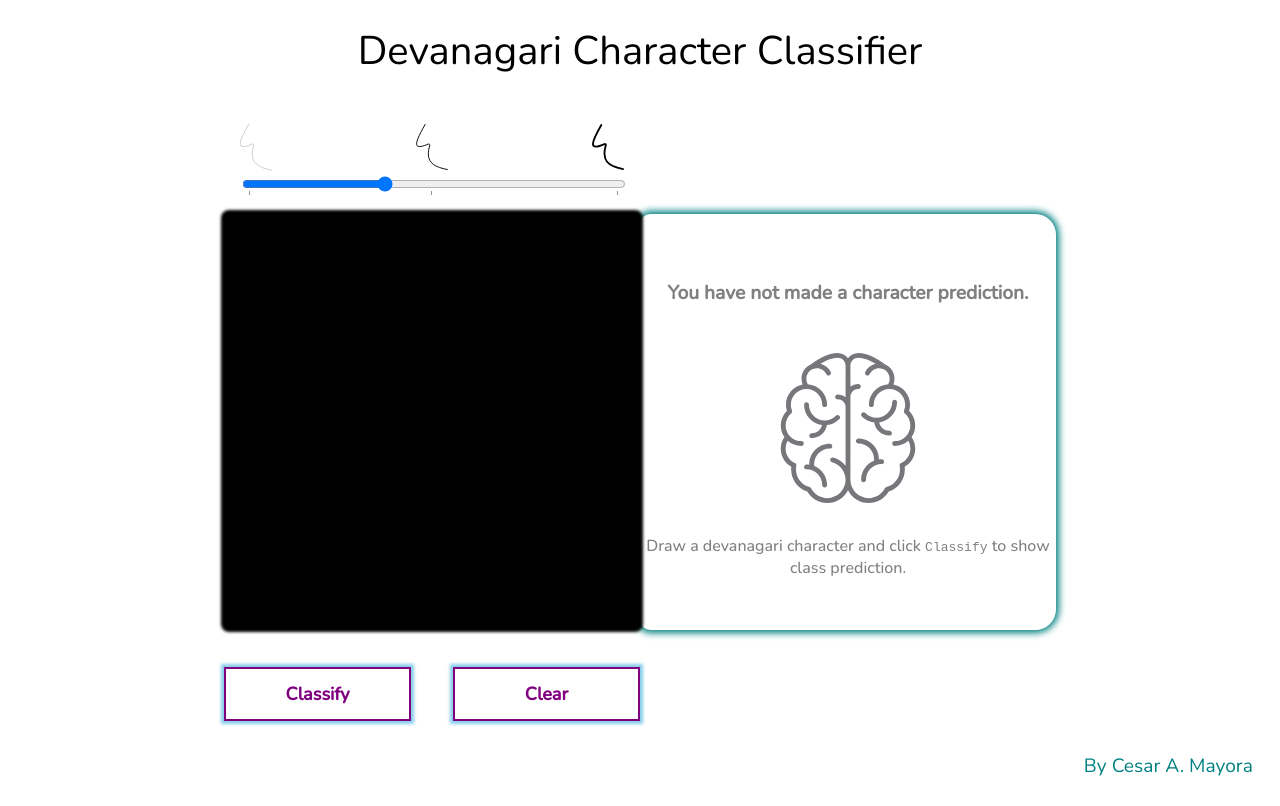
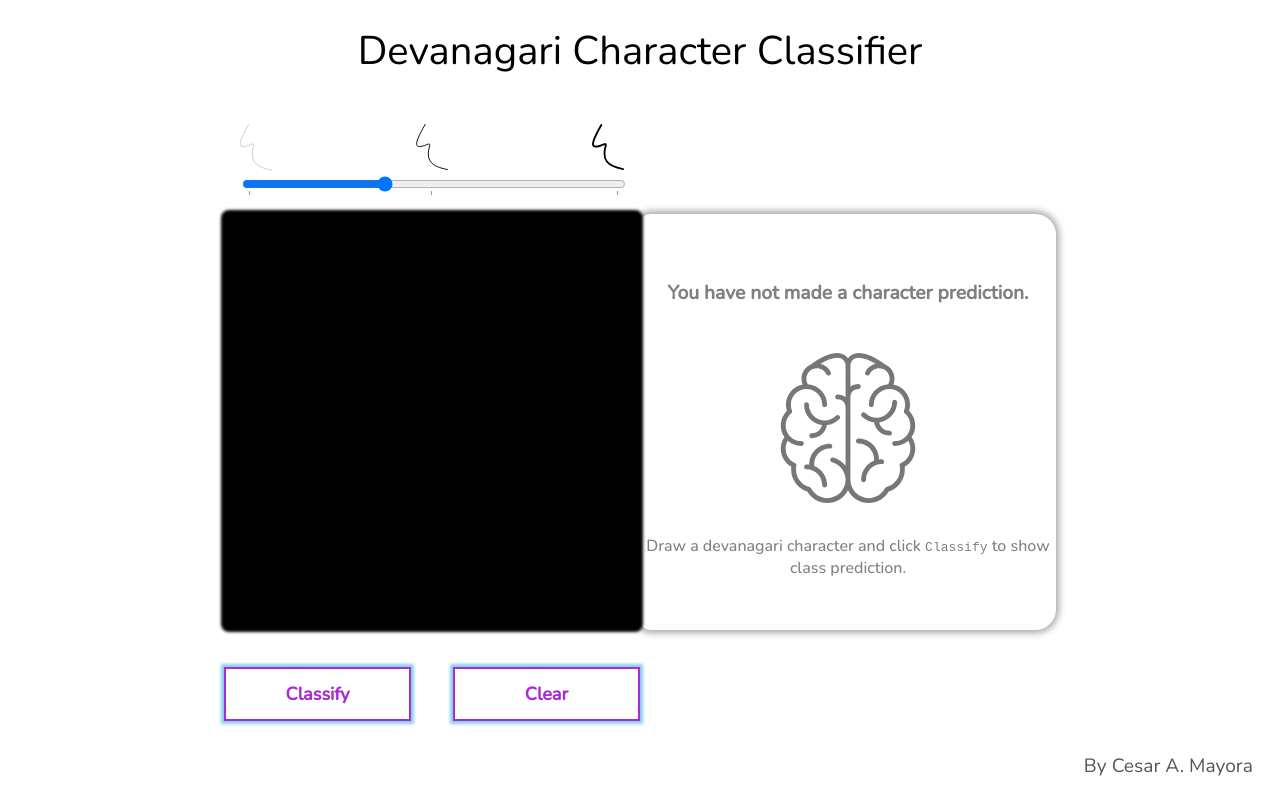
Before and after one commit to mayoras/devanagari-classifier, a SvelteKit app in the folder devan-web/: page / in a window 1280 px wide. Built offline with nearby package versions, Linux system fonts and the light colour scheme.

Commit message:
use color variables

```diff
--- a/devan-web/src/app.html
+++ b/devan-web/src/app.html
@@ -11,11 +11,38 @@
 		%sveltekit.head%
 
 		<style>
+			:root {
+				--gray0: #F0F0F0;
+				--gray1: #CCCCCC;
+				--gray2: #A8A8A8;
+				--gray3: #808080;
+				--gray4: #555555;
+				--gray5: #333333;
+				--gray6: #111111;
+				--purple: #A82DD1;
+				--black: #000000;
+				--white: #FFFFFF;
+			}
+
+			.light {
+				--bg: var(--gray0);
+				--text: var(--gray6);
+			}
+
+			.dark {
+				--bg: linear-gradient(to down, var(--gray4), var(--gray6));
+				--text: var(--gray0);
+			}
+
 			body {
 				font-family: 'Nunito', sans-serif;
+				color: var(--text);
+				background: var(--bg);
+				transition: background 500ms ease-in-out, color 1000ms ease-in-out;
 			}
 			button {
 				font-family: 'Nunito', sans-serif;
+				color: var(--purple);
 			}
 		</style>
 	</head>
--- a/devan-web/src/lib/components/Button.svelte
+++ b/devan-web/src/lib/components/Button.svelte
@@ -13,18 +13,17 @@
 		width: 45%;
 		height: 3em;
 		font-size: large;
-		border: 2px solid purple;
+		border: 2px solid var(--purple);
 		background: transparent;
 		cursor: pointer;
 		transition: 0.5s ease-out;
 		box-shadow: 0 0 3px 3px skyblue;
 		font-weight: bolder;
-		color: purple;
 	}
 
 	button:hover {
-		background-color: cyan;
-		box-shadow: 0 0 4px 4px skyblue;
+		background-color: var(--gray1);
+		box-shadow: 0 0 4px 4px var(--gray1);
 		transition: 0.5s linear;
 	}
 </style>
--- a/devan-web/src/lib/components/Canvas.svelte
+++ b/devan-web/src/lib/components/Canvas.svelte
@@ -73,7 +73,7 @@
 <style>
 	canvas {
 		border-radius: 5px;
-		background-color: black;
-		box-shadow: 0 0 3px 3px black;
+		background-color: var(--black);
+		box-shadow: 0 0 3px 3px var(--black);
 	}
 </style>
--- a/devan-web/src/lib/components/Card.svelte
+++ b/devan-web/src/lib/components/Card.svelte
@@ -9,9 +9,9 @@
 
 		width: 100%;
 		height: 100%;
-		background-color: white;
+		background-color: var(--white);
 		border-radius: 2.5% 5% 5% 2.5%;
 
-		box-shadow: 0 0 7px 3px teal;
+		box-shadow: 0 0 7px 3px var(--gray2);
 	}
 </style>
--- a/devan-web/src/routes/+layout.svelte
+++ b/devan-web/src/routes/+layout.svelte
@@ -30,6 +30,6 @@
 		padding: 1em;
 		font-size: larger;
 		font-weight: lighter;
-		color: teal;
+		color: var(--gray4);
 	}
 </style>
--- a/devan-web/src/routes/+page.svelte
+++ b/devan-web/src/routes/+page.svelte
@@ -190,7 +190,7 @@
 		align-items: center;
 		text-align: center;
 
-		color: gray;
+		color: var(--gray3);
 		font-weight: 500;
 	}
 
```
